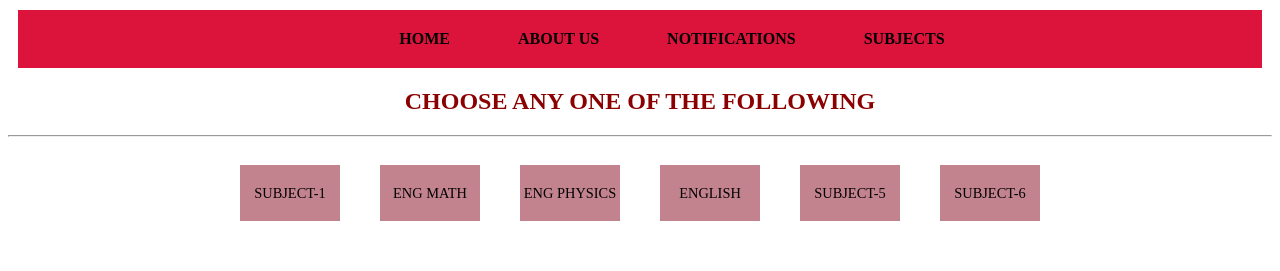
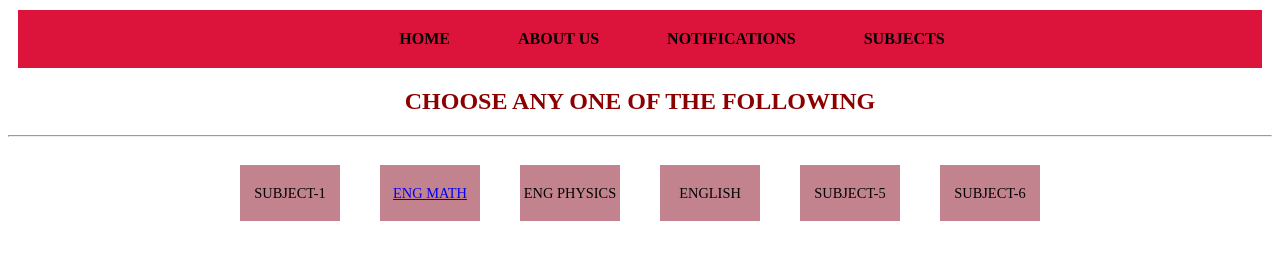
Before and after one commit to kshitijbhai/website.github.io, a plain HTML site: page index.html in a window 1280 px wide. Shown: the top 271 px of the page. Drawn offline with Linux system fonts and the light colour scheme.

Commit message:
Update index.html

```diff
--- a/index.html
+++ b/index.html
@@ -121,7 +121,7 @@ min-width: 343px;
 	<hr>
 	<div class="main-div">
 		<div class="sub-1">SUBJECT-1</div>
-        <div class="sub-2">ENG MATH</div>
+		<div class="sub-2"><a href="google.html">ENG MATH </a></div>
         <div class="sub-3">ENG PHYSICS</div>
         <div class="sub-4">ENGLISH</div>
         <div class="sub-5">SUBJECT-5</div>
```
